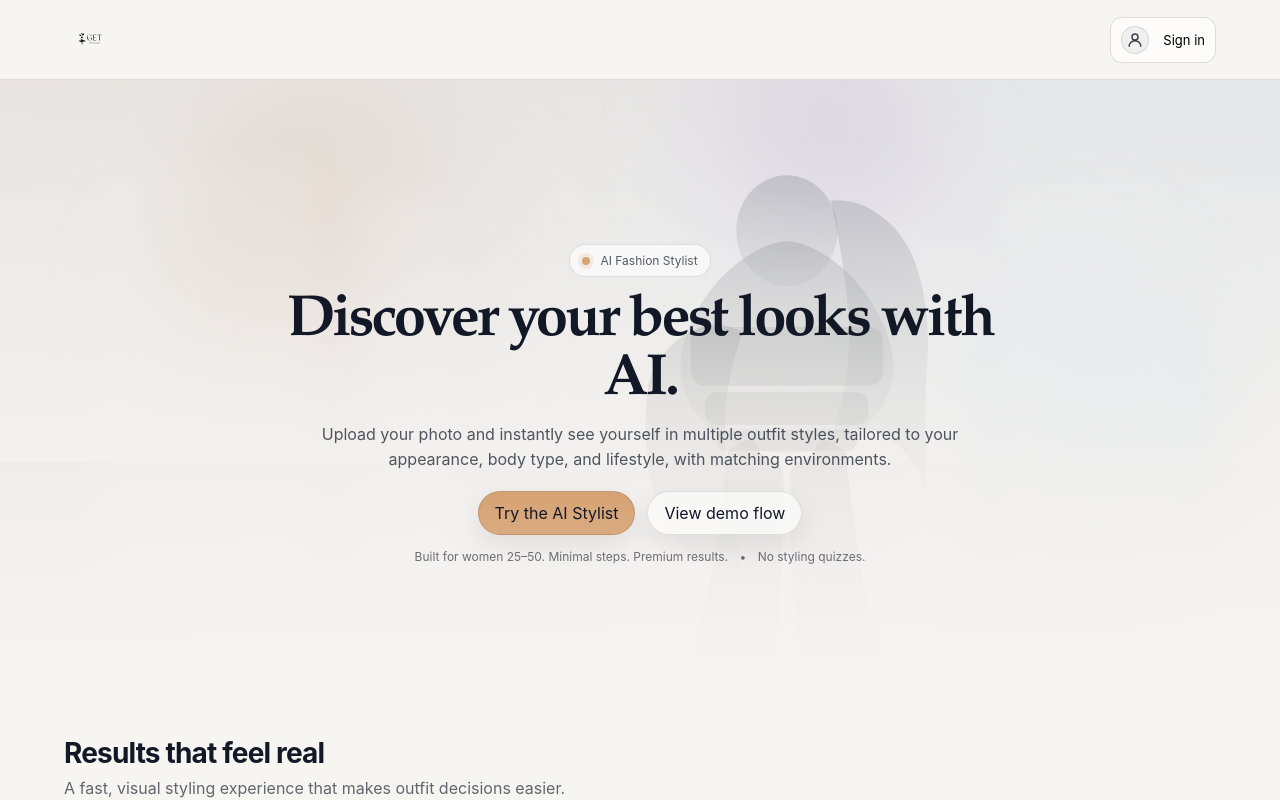
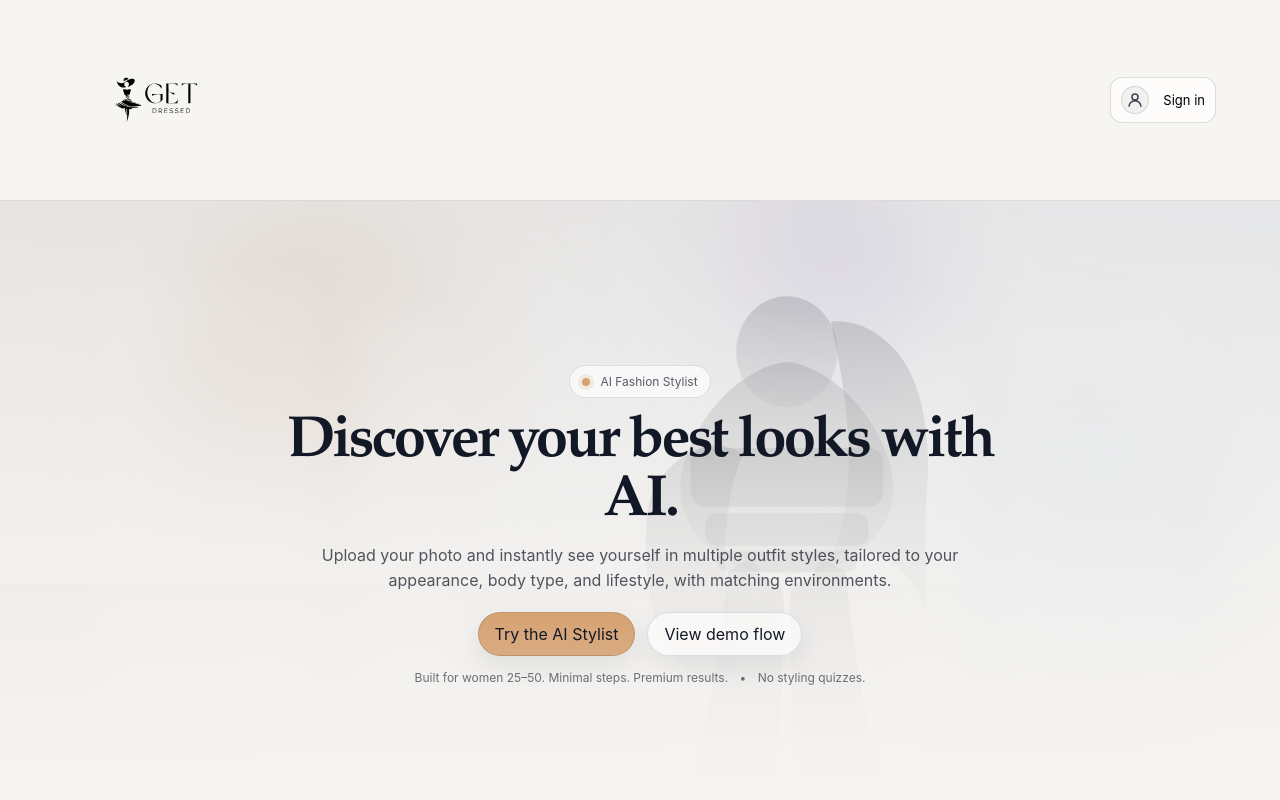
Before and after one commit to job-artem/mate9_team, a React (Vite) app in the folder frontend/: page / in a window 1280 px wide. Shown: the top 800 px of the page. Built offline with nearby package versions, Linux system fonts and the light colour scheme; no server answers.

Commit message:
Topbar: enlarge logo within header

```diff
--- a/frontend/src/styles.css
+++ b/frontend/src/styles.css
@@ -75,7 +75,7 @@ code {
     align-items: center;
     justify-content: space-between;
     gap: 16px;
-    padding: 14px 0;
+    padding: 10px 0;
 }
 
 .brand {
@@ -89,13 +89,13 @@ code {
 }
 
 .brandLogo {
-    height: 45px;
+    height: 180px;
     width: auto;
     display: block;
 }
 
 .topbarLanding .brandLogo {
-    height: 51px;
+    height: 180px;
 }
 
 .nav {
```
